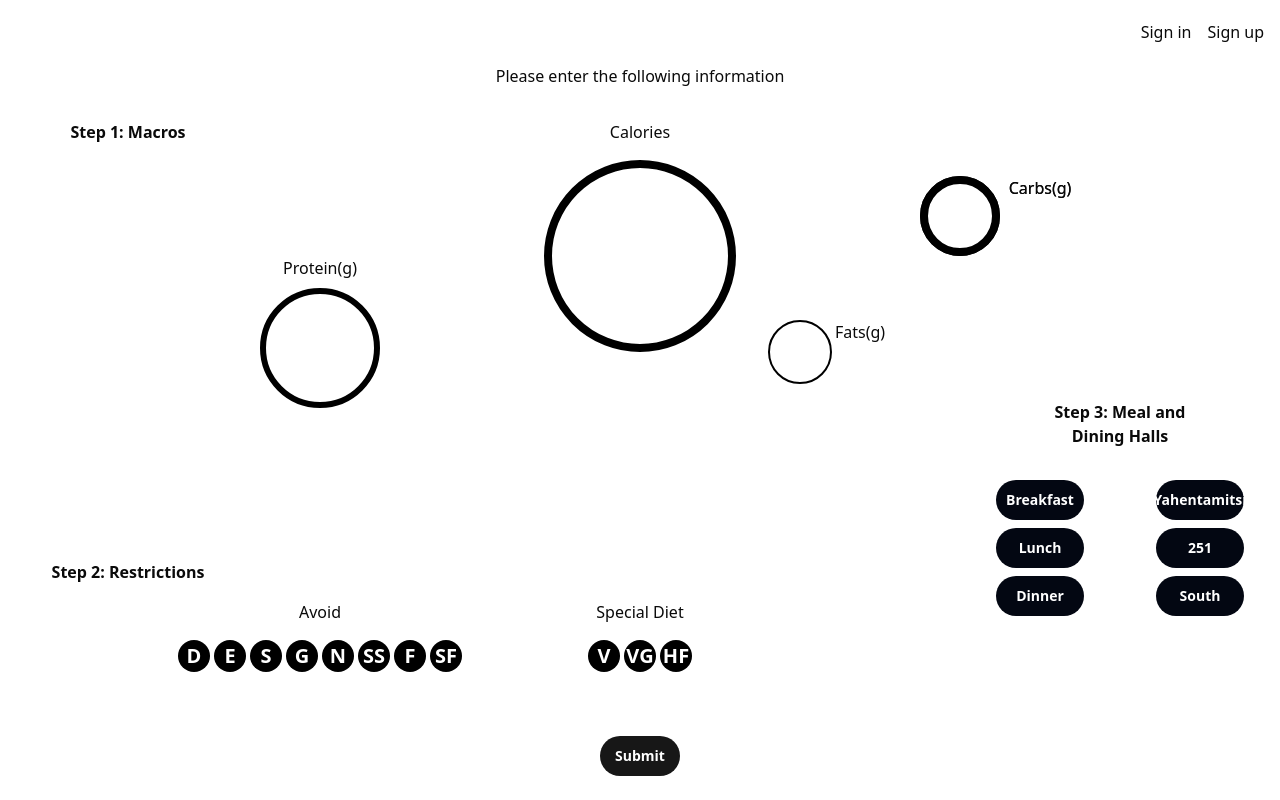
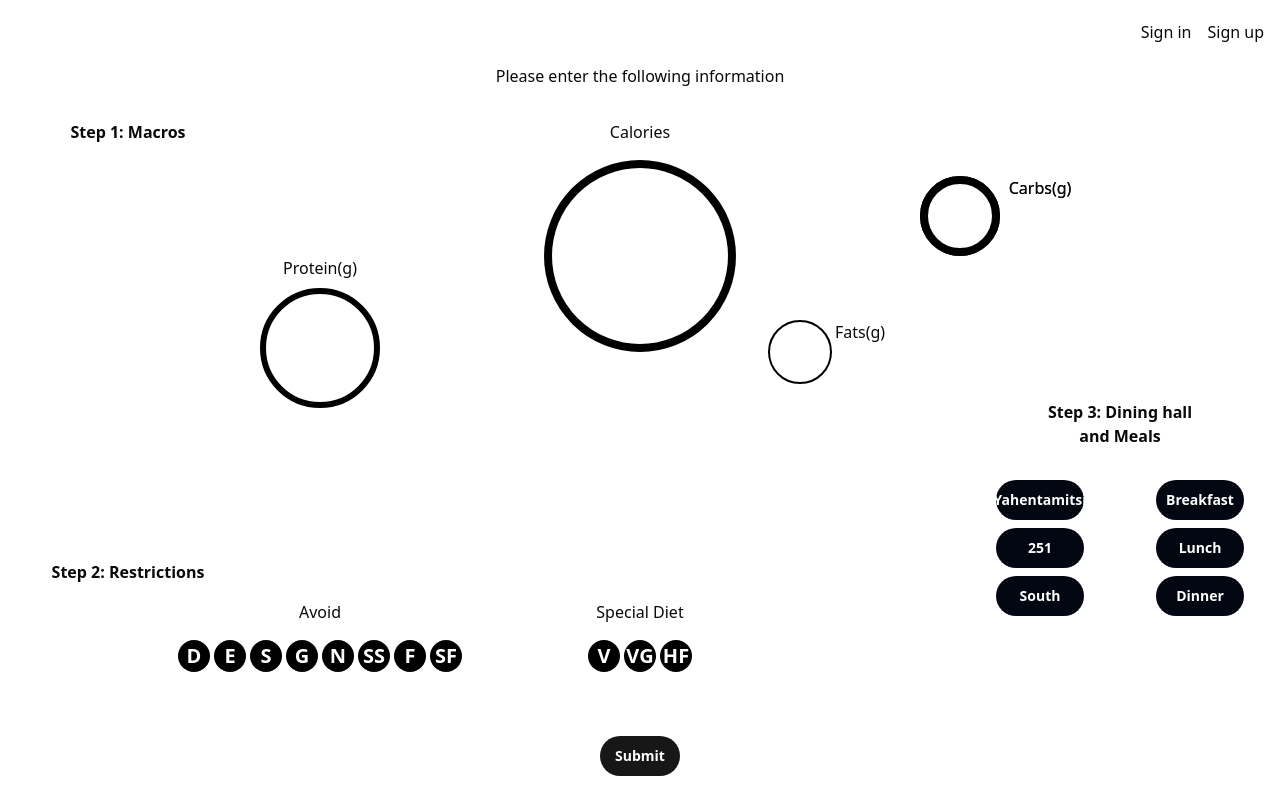
Before and after one commit to Paradox560/bitcamp-2025, a Next.js app: page /enter-info in a window 1280 px wide. Built offline with nearby package versions, Linux system fonts and the light colour scheme; no server answers.

Commit message:
one dining hall and multiple meals

```diff
--- a/src/app/enter-info/page.tsx
+++ b/src/app/enter-info/page.tsx
@@ -20,8 +20,9 @@ const diets = [
     { letter: "HF", color: "bg-cyan-500", tooltip: "Halal Friendly" },
   ];
 
-const meals = ["Breakfast", "Lunch", "Dinner"]
-const dining_halls = ["Yahentamitsi", "251", "South"]
+/*Switched them around to save time instead of actually switching them */
+const dining_halls = ["Breakfast", "Lunch", "Dinner"]
+const meals = ["Yahentamitsi", "251", "South"]
 
 
 
@@ -249,7 +250,7 @@ export default function EnterInformation() {
 </div>
 
 <div className="absolute top-[50vh] left-14/16 transform -translate-x-1/2 items-center justify-center text-center font-bold">
-        <h1>Step 3: Meal and Dining Halls</h1>
+        <h1>Step 3: Dining hall and Meals</h1>
 </div>
 
 <div className="absolute top-[60vh] left-13/16 -translate-x-1/2 flex flex-col space-y-2 items-center z-20">
```
